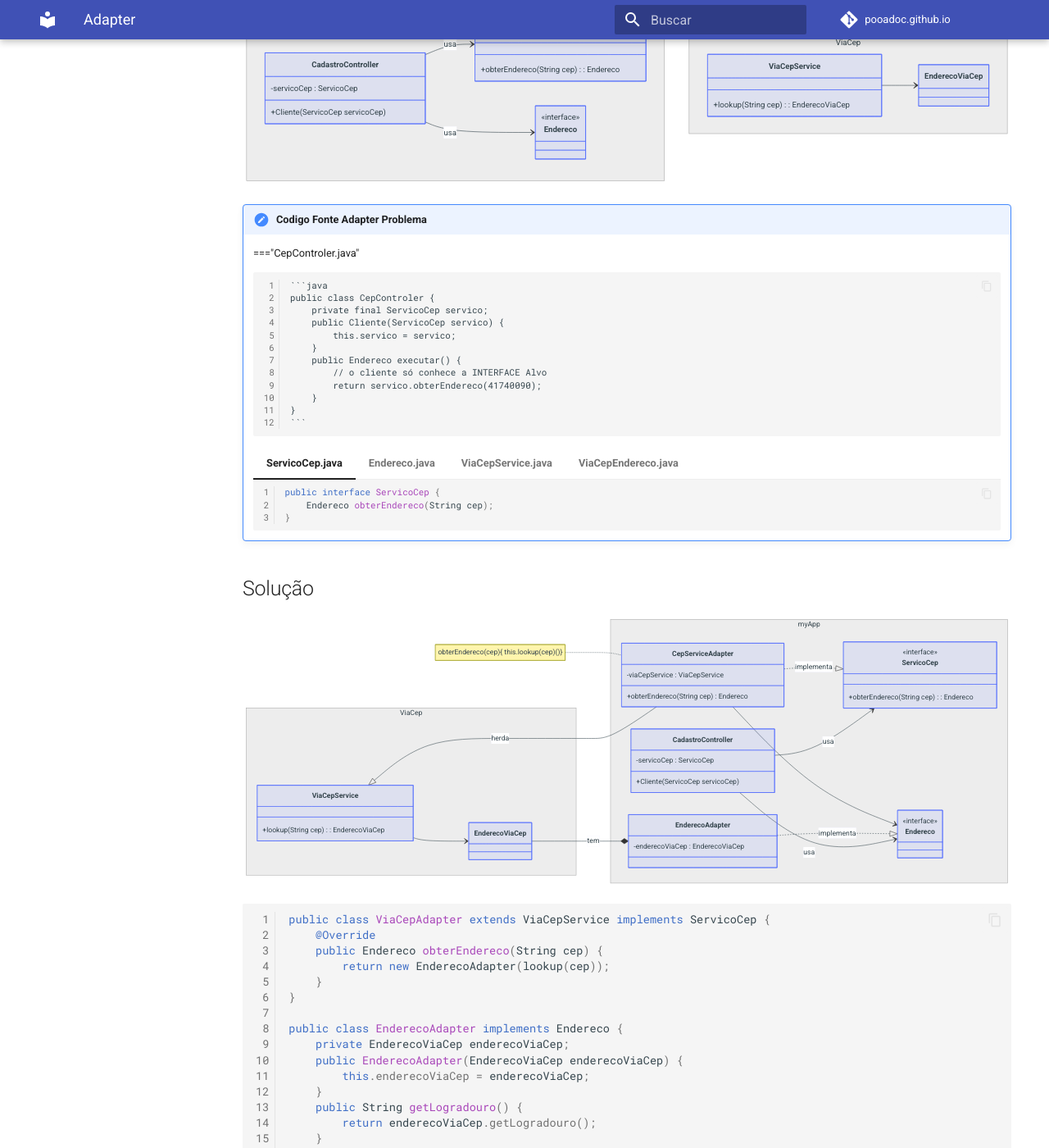
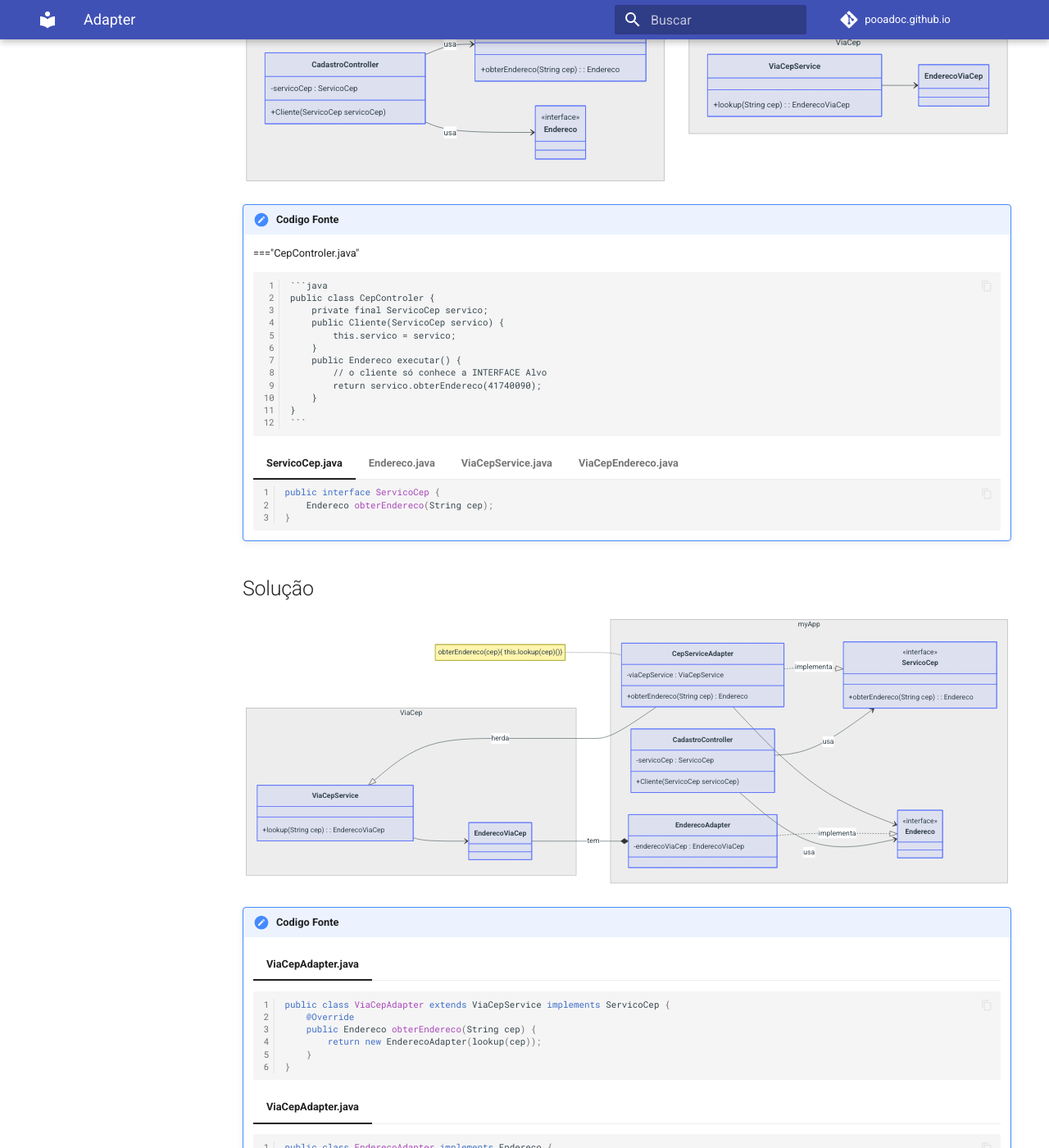
Before and after one commit to pooadoc/pooadoc.github.io, an MkDocs documentation site: the page built from docs/gof/adapter.md, in a window 1280 px wide and 1400 px high, scrolled down 3940 px. Shown: the whole window at 82% size. Built offline with MkDocs 1.6.1 and Material for MkDocs 9.7.7, drawn with Linux system fonts in a browser that asks for light colours; plug-ins that fetch from the network failed and are left out; comment, search, counter and statistics services are not loaded.

Commit message:
fix: update note formatting and improve code source references in Adapter documentation

````diff
--- a/docs/gof/adapter.md
+++ b/docs/gof/adapter.md
@@ -223,7 +223,7 @@ title: Adapter
   ViaCepService --> EnderecoViaCep
 ```
 
-!!! note "Codigo Fonte Adapter Problema"
+!!! note "Codigo Fonte"
 
     ==="CepControler.java"
 
@@ -331,24 +331,25 @@ title: Adapter
 
 ```
 
-```java
-
-public class ViaCepAdapter extends ViaCepService implements ServicoCep {
-    @Override
-    public Endereco obterEndereco(String cep) {
-        return new EnderecoAdapter(lookup(cep));
+!!! note "Codigo Fonte"
+    === "ViaCepAdapter.java"
+    ```java
+    public class ViaCepAdapter extends ViaCepService implements ServicoCep {
+        @Override
+        public Endereco obterEndereco(String cep) {
+            return new EnderecoAdapter(lookup(cep));
+        }
     }
-}
-
-public class EnderecoAdapter implements Endereco {
-    private EnderecoViaCep enderecoViaCep;
-    public EnderecoAdapter(EnderecoViaCep enderecoViaCep) {
-        this.enderecoViaCep = enderecoViaCep;
+    ```
+    === "ViaCepAdapter.java"
+    ```java
+    public class EnderecoAdapter implements Endereco {
+        private EnderecoViaCep enderecoViaCep;
+        public EnderecoAdapter(EnderecoViaCep enderecoViaCep) {
+            this.enderecoViaCep = enderecoViaCep;
+        }
+        public String getLogradouro() {
+            return enderecoViaCep.getLogradouro();
+        }
     }
-    public String getLogradouro() {
-        return enderecoViaCep.getLogradouro();
-    }
-}
-
-
-```
+    ```
````
